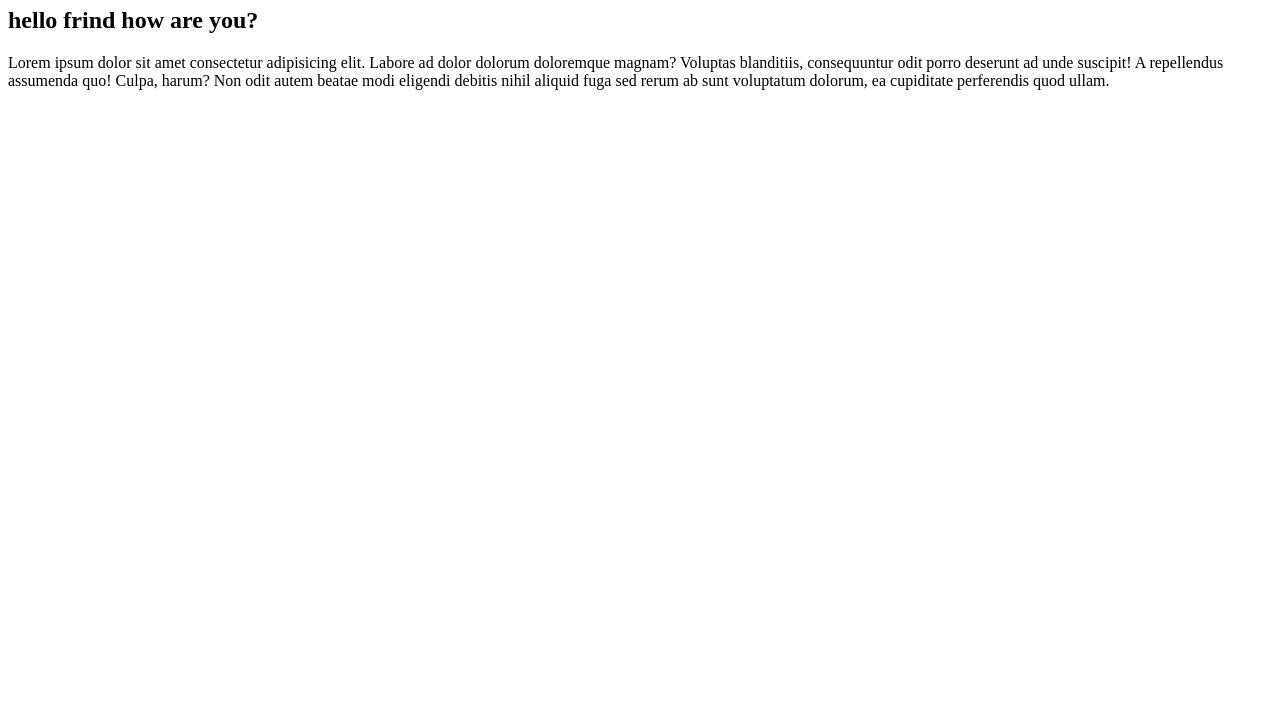
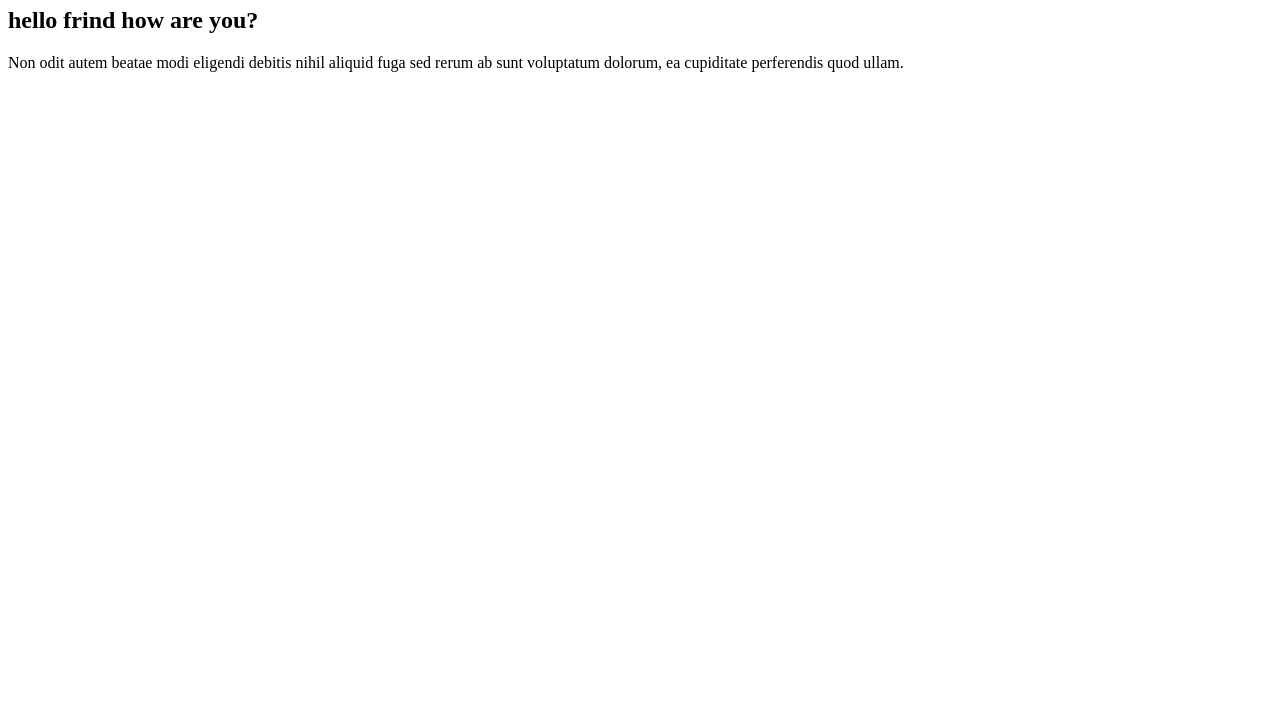
Before and after one commit to ehasanulh1/my-fourth-repo, a plain HTML site: page index.html in a window 1280 px wide. Shown: the part 73-800 px from the top of the page. Drawn offline with Linux system fonts and the light colour scheme.

Commit message:
delete some text

```diff
--- a/index.html
+++ b/index.html
@@ -9,6 +9,6 @@
 <body>
     <h1>This is fourth</h1>
     <h2>hello frind how are you?</h2>
-    <p>Lorem ipsum dolor sit amet consectetur adipisicing elit. Labore ad dolor dolorum doloremque magnam? Voluptas blanditiis, consequuntur odit porro deserunt ad unde suscipit! A repellendus assumenda quo! Culpa, harum? Non odit autem beatae modi eligendi debitis nihil aliquid fuga sed rerum ab sunt voluptatum dolorum, ea cupiditate perferendis quod ullam.</p>
+    <p>Non odit autem beatae modi eligendi debitis nihil aliquid fuga sed rerum ab sunt voluptatum dolorum, ea cupiditate perferendis quod ullam.</p>
 </body>
 </html>
```
